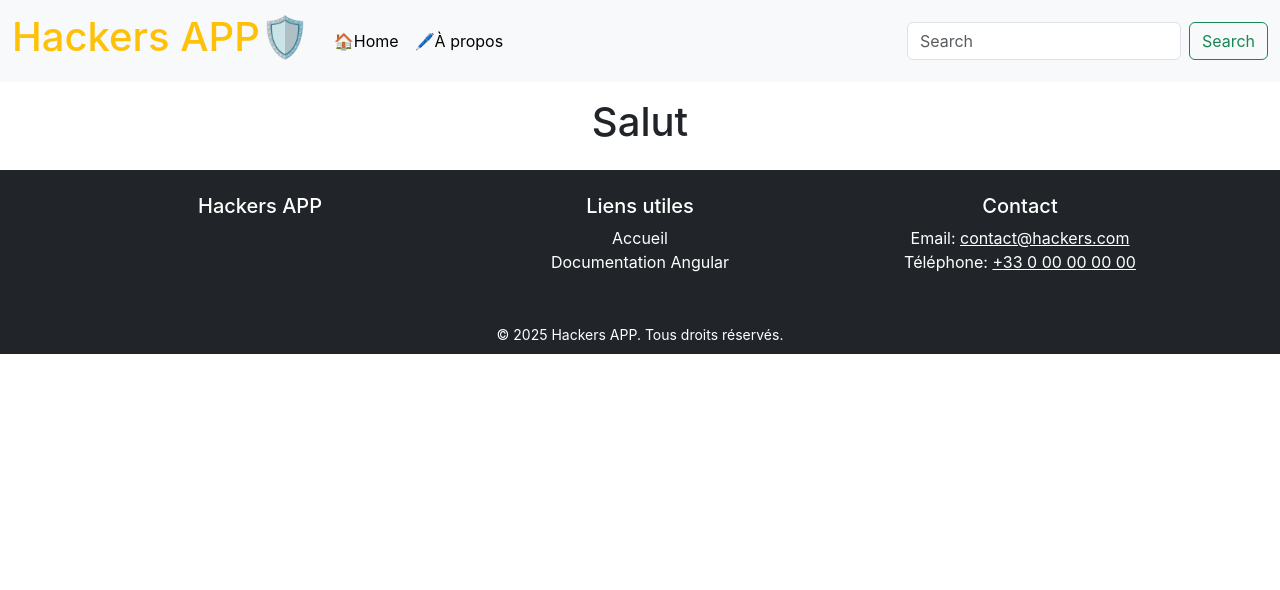
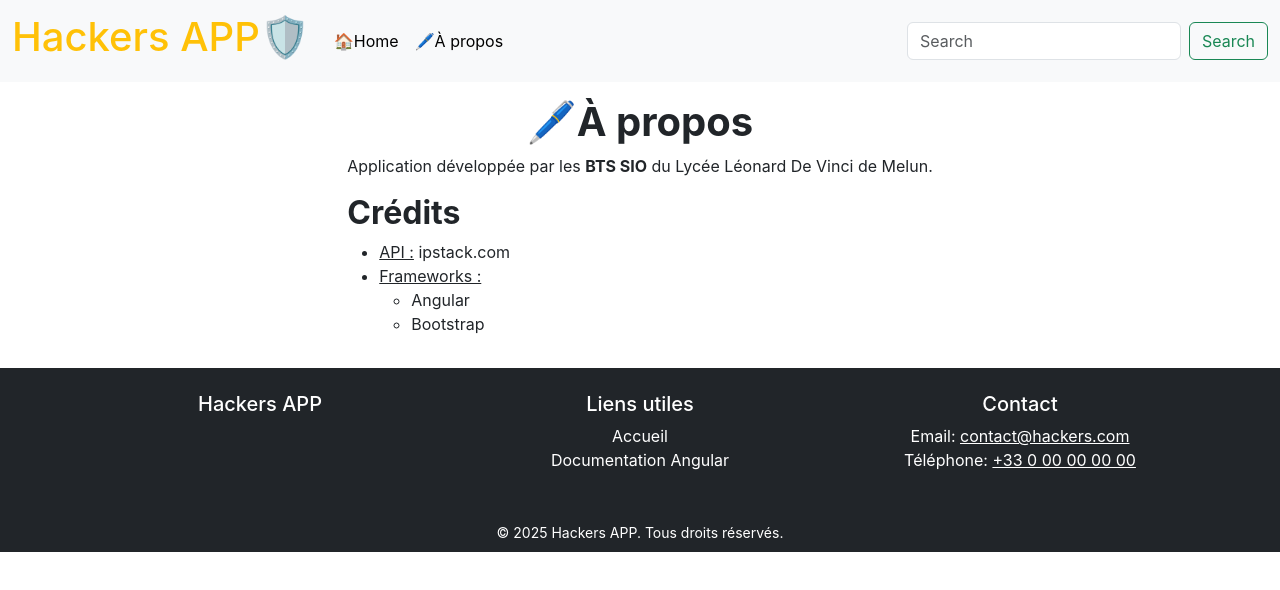
Before and after one commit to FilloyLuca/Hackers_Angular, an Angular app: page /about in a window 1280 px wide. Shown: the top 590 px of the page. Built offline with nearby package versions, Linux system fonts and the light colour scheme.

Commit message:
🖊️À propos fait  + modiff home

```diff
--- a/src/app/component/about/about.html
+++ b/src/app/component/about/about.html
@@ -1 +1,19 @@
-<h1>Salut</h1>
+<h1 class="text-center">
+    <strong>🖊️À propos</strong>
+</h1>
+<p>
+    Application développée par les <strong>BTS SIO</strong> du Lycée Léonard De Vinci de Melun.
+</p>
+
+<h2>
+    <strong>Crédits</strong>
+</h2>
+<ul>
+    <!-- <li class="text-decoration-underline">API : ipstack.com</li> -->
+    <li><span class="text-decoration-underline">API :</span> ipstack.com</li> <!-- Permet de seulement souligner API : -->
+    <li class="text-decoration-underline">Frameworks :</li>
+    <ul>
+        <li>Angular <i class="bi bi-shield"></i></li>
+        <li>Bootstrap </li>
+    </ul>
+</ul>
--- a/src/app/component/home/home.html
+++ b/src/app/component/home/home.html
@@ -1 +1,8 @@
-<h1><strong>Bienvenue sur Hackers App ! 🐱‍💻</strong></h1>
+<h1 class="titre-gauche">
+    <strong>Hackers APP</strong> c'est quoi ?
+</h1>
+<p>
+    <strong>Hackers APP</strong> est une application web qui gère une liste d'IP à l’origine de requêtes
+    malveillantes et qui tente de les géolocaliser via l’appel à un service distant (API avec clé
+    d’authentification).
+</p>
```
